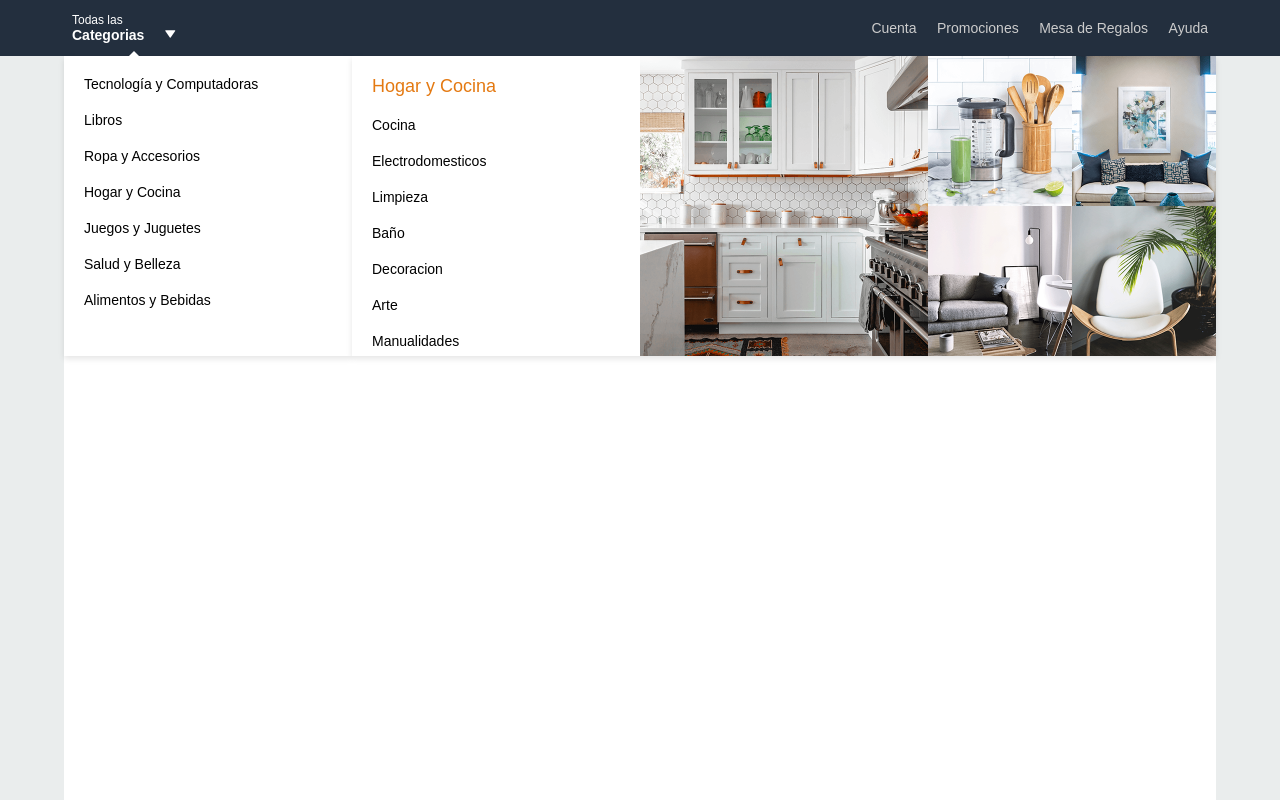
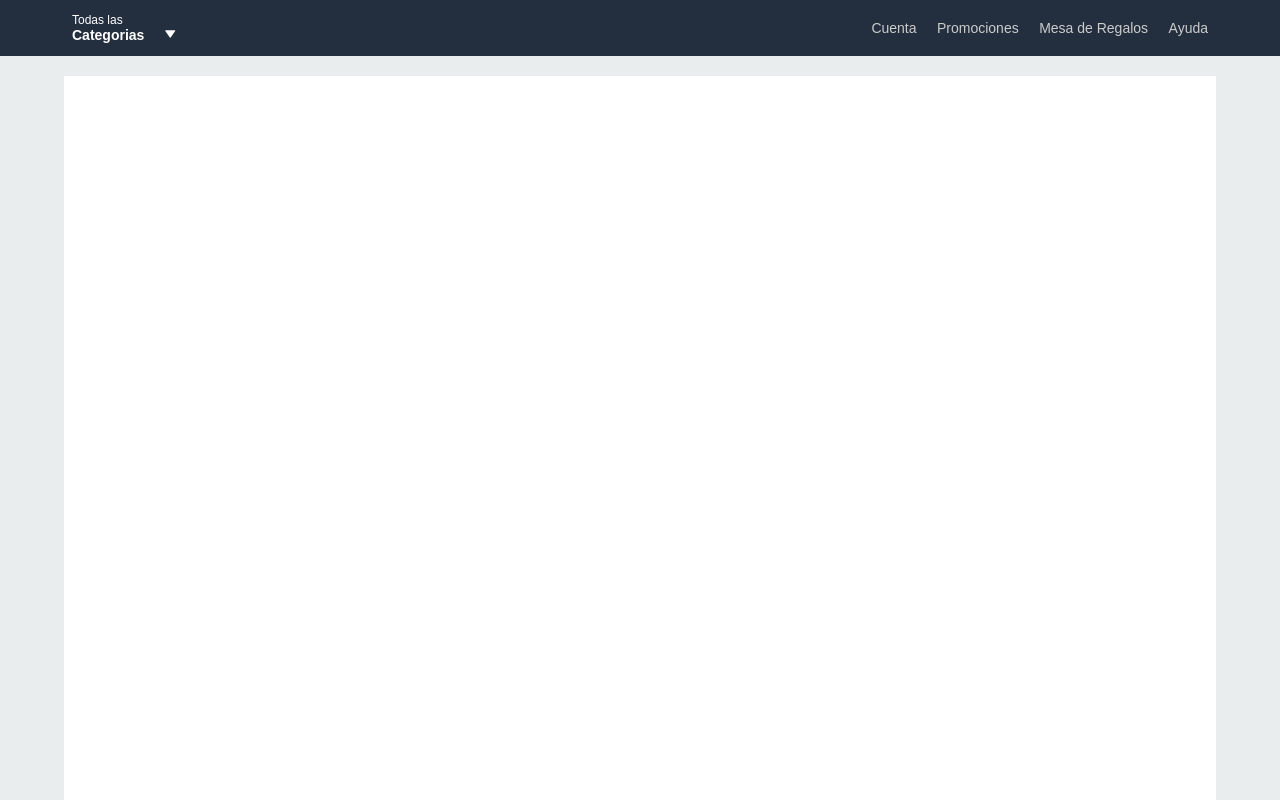
Before and after one commit to mrandersoncordero/shop_osv, a plain HTML site: page public/index.html in a window 1280 px wide. Shown: the top 800 px of the page. Drawn offline with nearby package versions, Linux system fonts and the light colour scheme.

Commit message:
quitar clase activo

```diff
--- a/public/index.html
+++ b/public/index.html
@@ -42,7 +42,7 @@
       </div>
 
       <div class="contenedor contenedor-grid">
-        <div class="grid activo" id="grid">
+        <div class="grid" id="grid">
           <!-- contendor categorias -->
           <div class="categorias">
             <button class="btn-regresar">
```
